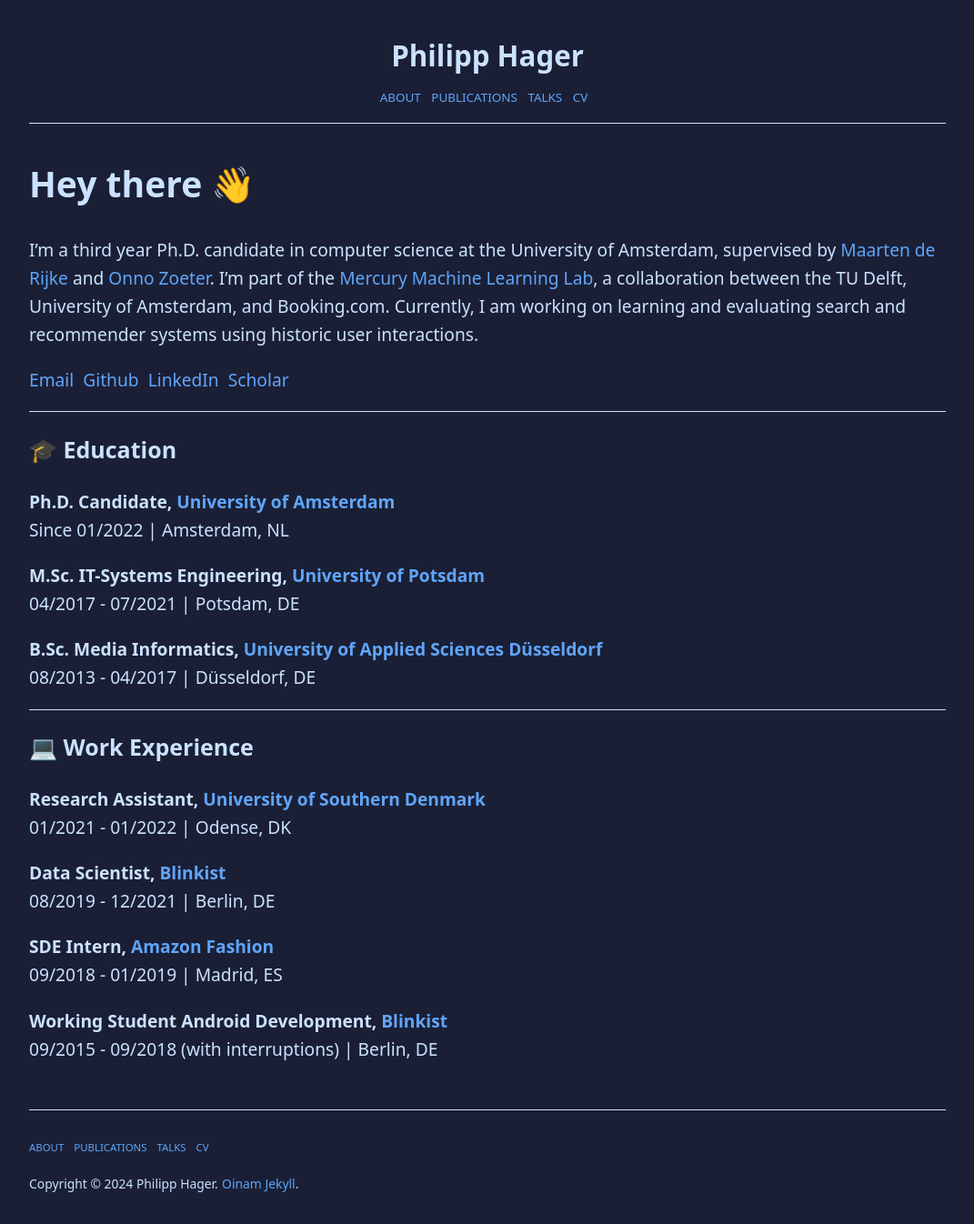
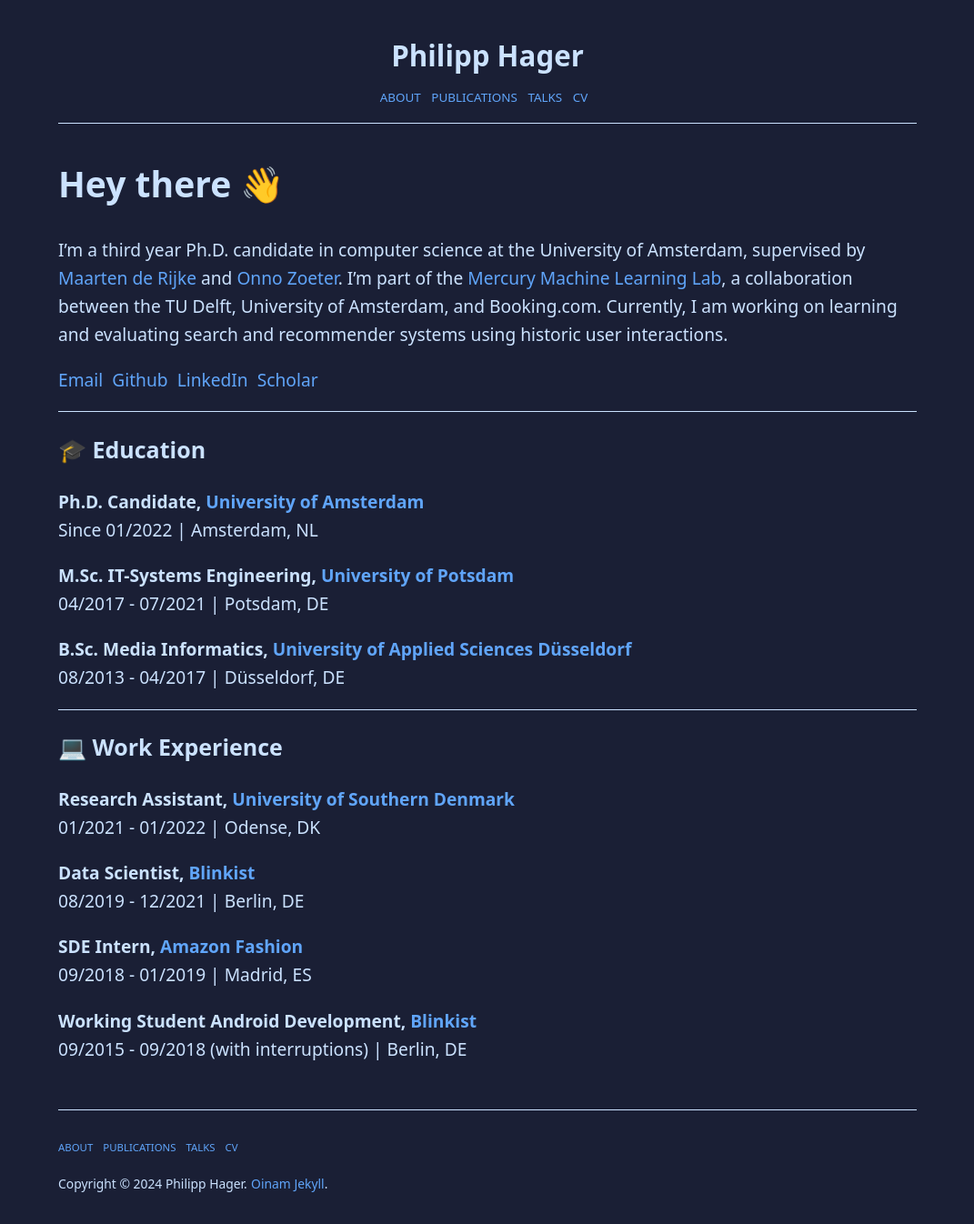
Before and after one commit to philipphager/philipphager.github.io, a Jekyll site: the page built from index.md, in a window 1280 px wide. Shown: the whole page at 91% size, without its empty margins (104-1175 px from the left). Built offline with Jekyll 4.4.1, drawn with Linux system fonts in a browser that asks for light colours.

Commit message:
Update settings.css

```diff
--- a/_includes/css/settings.css
+++ b/_includes/css/settings.css
@@ -6,7 +6,7 @@
 
   /* an ideal reading width - 48rem - 768px based off 16px:1rem */
   /* remember to set this to media-queries too if you are not handling it separately */
-  --body-width: 64rem;
+  --body-width: 60rem;
 
   /* default: minor third scale progression */
   --typescale-body: 1.2;
```
